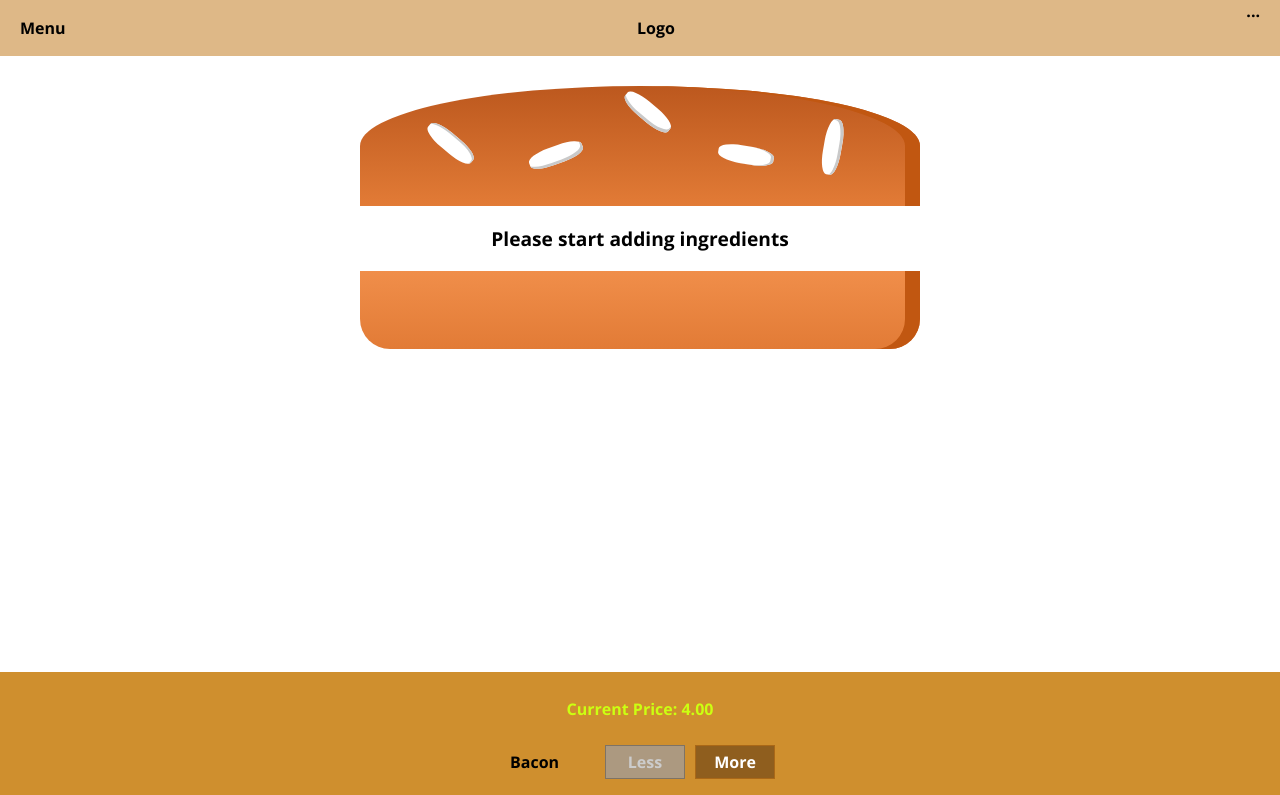
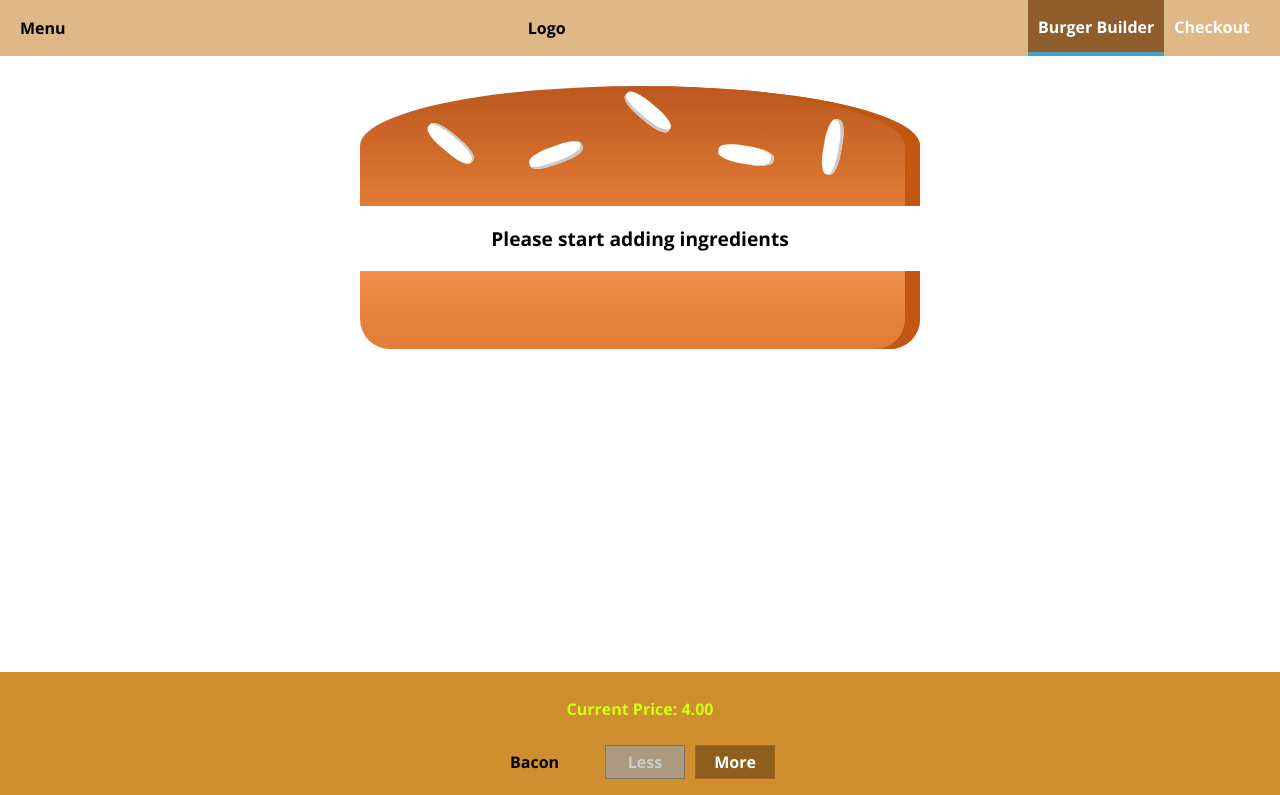
Before and after one commit to klchanaq/burger-builder, a React (Create React App) app in the folder src/main/webapp/: page / in a window 1280 px wide. Shown: the top 795 px of the page. Built offline with nearby package versions, Linux system fonts and the light colour scheme.

Commit message:
Add Logo Component & NavigationItems Component & React Complete Guide 133

```diff
--- /dev/null
+++ b/src/main/webapp/src/components/Navigation/NavigationItems/NavigationItem/NavigationItem.css
@@ -0,0 +1,25 @@
+.NavigationItem {
+  margin: 0;
+  display: flex;
+  align-items: center;
+  height: 100%;
+  box-sizing: border-box;
+}
+
+.NavigationItem a {
+  color: white;
+  text-decoration: none;
+  padding: 16px 10px;
+  height: 100%;
+  border-bottom: 4px solid transparent;
+  display: block;
+  box-sizing: border-box;
+}
+
+.NavigationItem a:hover,
+.NavigationItem a:active,
+.NavigationItem a.active {
+  background-color: #8f5c2c;
+  border-bottom: 4px solid #40a4c8;
+  color: white;
+}
--- /dev/null
+++ b/src/main/webapp/src/components/Navigation/NavigationItems/NavigationItem/NavigationItem.js
@@ -0,0 +1,14 @@
+import React from "react";
+import "./NavigationItem.css";
+
+const navigationItem = function(props) {
+  return (
+    <li className="NavigationItem">
+      <a href={props.link} className={props.active ? "active" : null}>
+        {props.children}
+      </a>
+    </li>
+  );
+};
+
+export default navigationItem;
--- /dev/null
+++ b/src/main/webapp/src/components/Navigation/NavigationItems/NavigationItems.css
@@ -0,0 +1,8 @@
+.NavigationItems {
+  padding: 0;
+  margin: 0;
+  list-style: none;
+  display: flex;
+  align-items: center;
+  height: 100%;
+}
--- /dev/null
+++ b/src/main/webapp/src/components/Navigation/NavigationItems/NavigationItems.js
@@ -0,0 +1,16 @@
+import React from "react";
+import "./NavigationItems.css";
+import NavigationItem from "./NavigationItem/NavigationItem";
+
+const navigationItems = function(props) {
+  return (
+    <ul className="NavigationItems">
+      <NavigationItem link="/" active>
+        Burger Builder
+      </NavigationItem>
+      <NavigationItem link="/">Checkout</NavigationItem>
+    </ul>
+  );
+};
+
+export default navigationItems;
--- a/src/main/webapp/src/components/Navigation/Toolbar/Toolbar.js
+++ b/src/main/webapp/src/components/Navigation/Toolbar/Toolbar.js
@@ -1,12 +1,15 @@
 import React from "react";
 import "./Toolbar.css";
+import NavigationItems from "../NavigationItems/NavigationItems";
 
 const toolbar = function(props) {
   return (
     <header className="Toolbar">
       <div>Menu</div>
       <div>Logo</div>
-      <nav>...</nav>
+      <nav>
+        <NavigationItems />
+      </nav>
     </header>
   );
 };
```
Also changed, not shown: src/main/webapp/src/components/Logo/Logo.css (added, +11 -0 lines), src/main/webapp/src/components/Logo/Logo.js (added, +12 -0 lines), src/main/webapp/src/assets/images/burger-logo.png (added).
